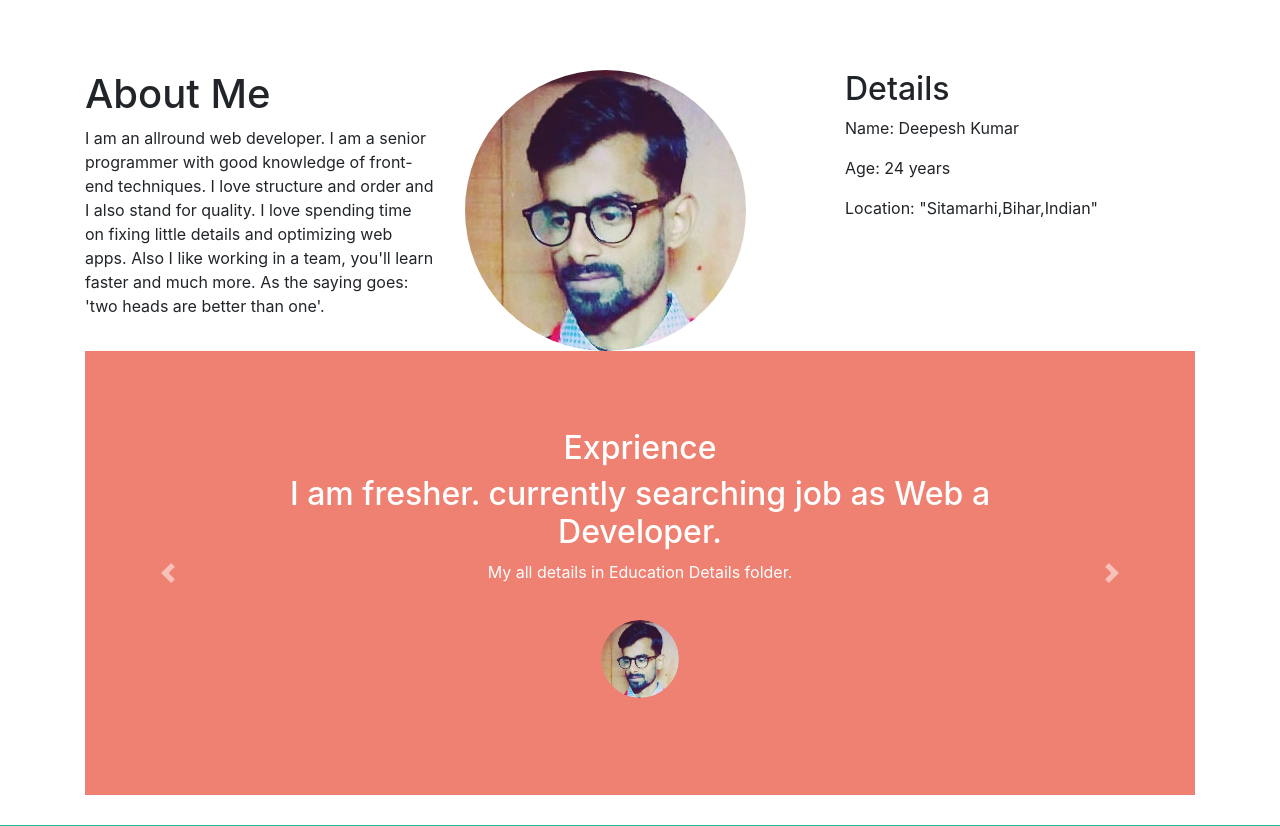
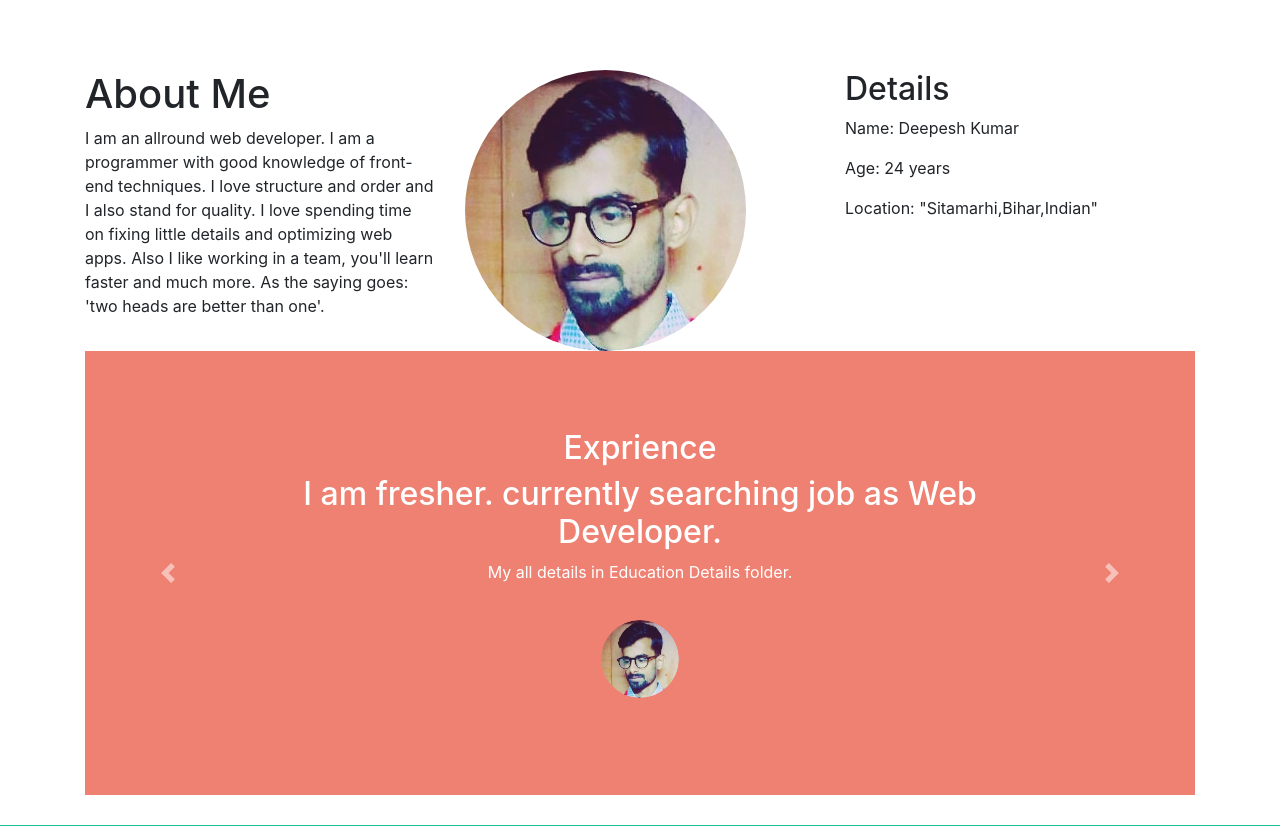
Before and after one commit to deepeshraj99/personal-info-Web, a Node server app: page / in a window 1280 px wide. Shown: the part 70-896 px from the top of the page. Run offline with Node 20, Linux system fonts and the light colour scheme; some libraries are stand-ins or nearby versions.

Commit message:
Change home page h2

```diff
--- a/views/home.ejs
+++ b/views/home.ejs
@@ -4,7 +4,7 @@
   <div class="col-lg-4">
     <h1>About Me</h1>
     <p>
-      I am an allround web developer. I am a senior programmer with good knowledge of front-end techniques. I love structure and order and I also stand for quality. I love spending time on fixing little details and optimizing web apps. Also I like
+      I am an allround web developer. I am a programmer with good knowledge of front-end techniques. I love structure and order and I also stand for quality. I love spending time on fixing little details and optimizing web apps. Also I like
       working in a team, you'll learn faster and much more. As the saying goes: 'two heads are better than one'.
     </p>
 
@@ -41,7 +41,7 @@
     <div class="carousel-inner">
       <div class="carousel-item active container-fluid">
         <h2 class="testimonial-text">Exprience</h2>
-        <h2>I am fresher. currently searching job as Web a Developer.</h2>
+        <h2>I am fresher. currently searching job as Web  Developer.</h2>
         <p>
           My all details in Education Details folder.
           </p>
```
